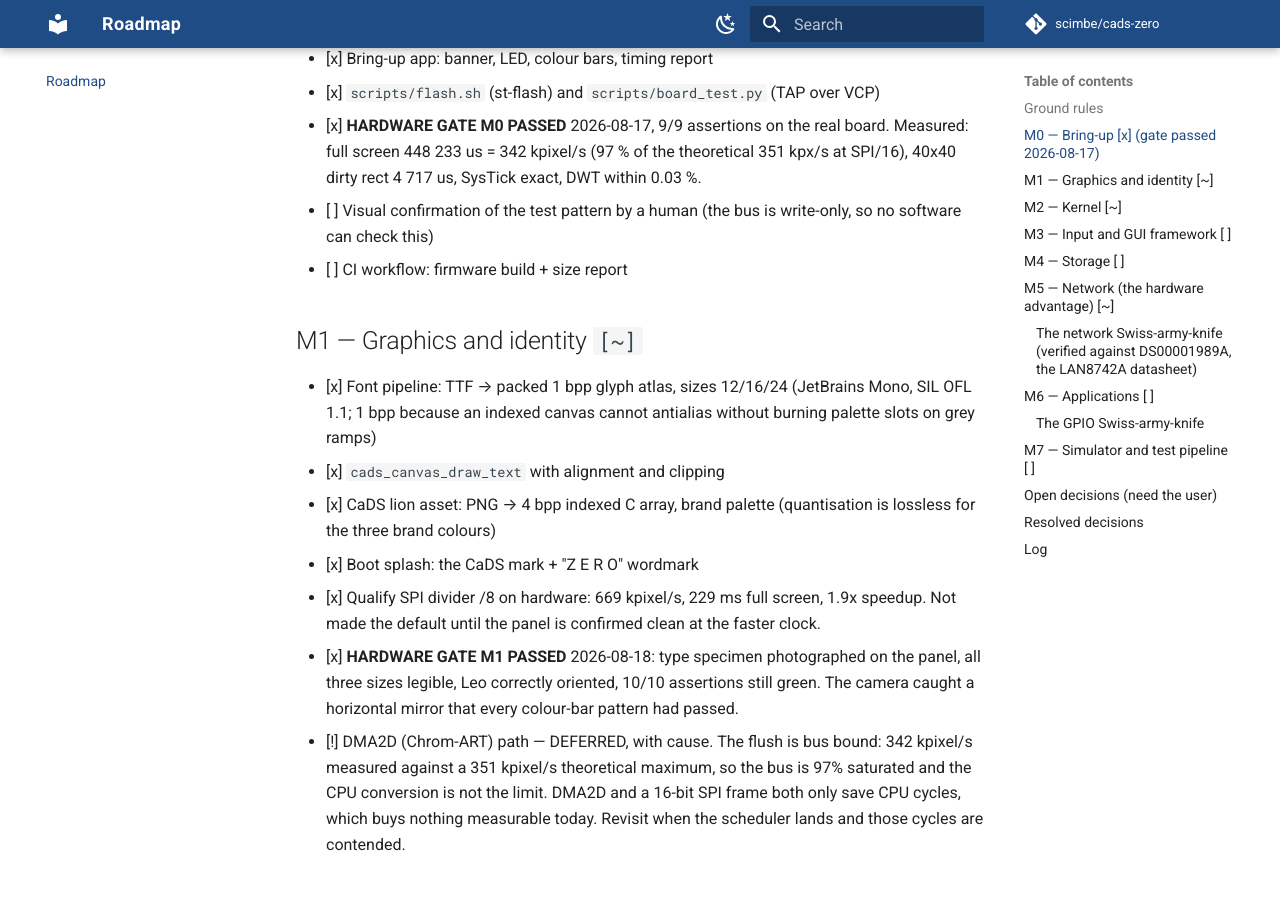
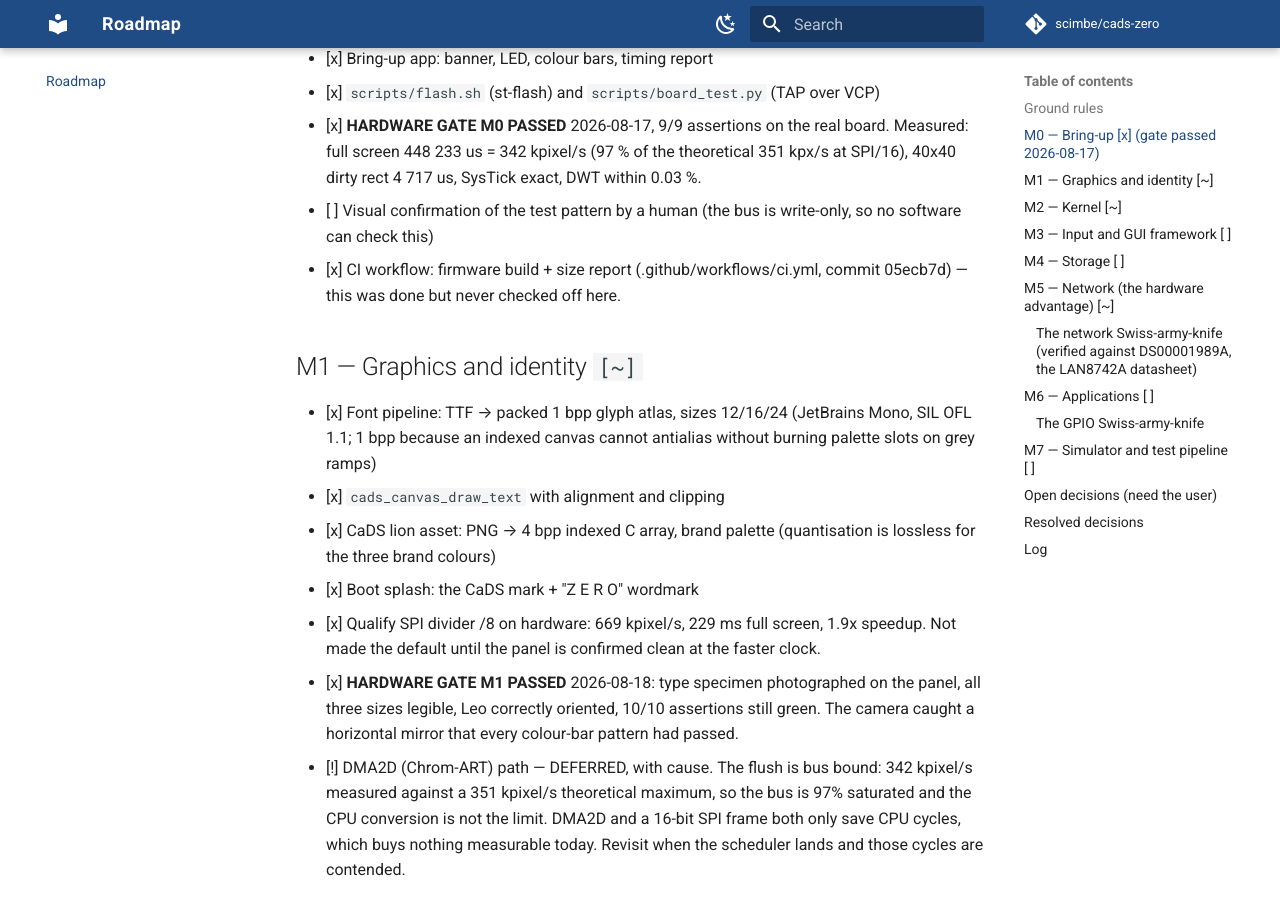
Before and after one commit to scimbe/cads-zero-firmware, an MkDocs documentation site: the page built from docs/ROADMAP.md, in a window 1280 px wide and 900 px high, scrolled down 1140 px. Built offline with MkDocs 1.6.1 and Material for MkDocs 9.7.7, drawn with Linux system fonts in a browser that asks for light colours; comment, search, counter and statistics services are not loaded.

Commit message:
Issue triage: mark CI workflow done, roadmap had gone stale
Found while triaging open issues against current roadmap state: .github/
workflows/ci.yml and docs.yml were added in 05ecb7d, but the roadmap checkbox
was never updated to reflect it, so both the roadmap and issue #19 have been
claiming this as outstanding for a day. Fixed the checkbox; the issue gets a
comment pointing here rather than being closed - closing stays a maintainer
decision (see scripts/sync_github.py's own policy).

No other new, independent scimbe-authored issues found - all 30 open issues
were generated by sync_github.py from this roadmap and are therefore already
represented here by construction, not separate asks needing triage in.

```diff
--- a/docs/ROADMAP.md
+++ b/docs/ROADMAP.md
@@ -43,7 +43,8 @@ Prove the toolchain, the boot path and the display path on real silicon.
       exact, DWT within 0.03 %.
 - [ ] Visual confirmation of the test pattern by a human (the bus is
       write-only, so no software can check this)
-- [ ] CI workflow: firmware build + size report
+- [x] CI workflow: firmware build + size report (.github/workflows/ci.yml,
+      commit 05ecb7d) — this was done but never checked off here.
 
 ## M1 — Graphics and identity  `[~]`
 
```
